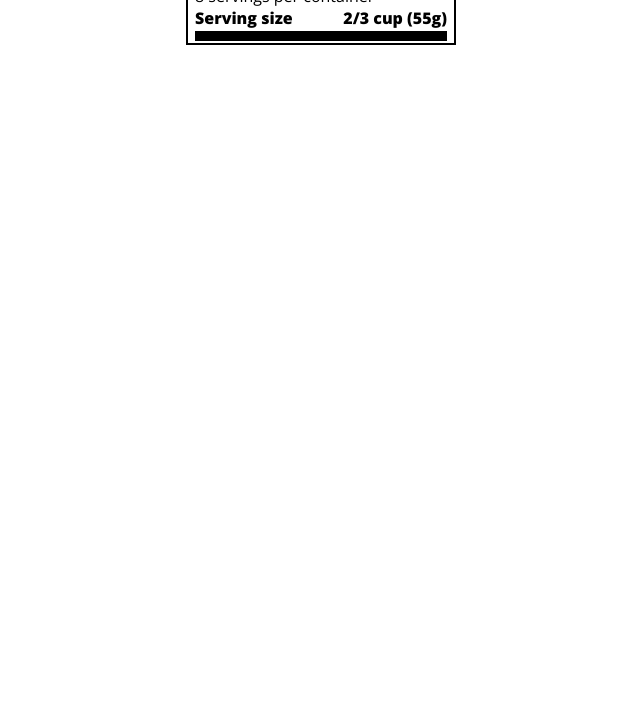
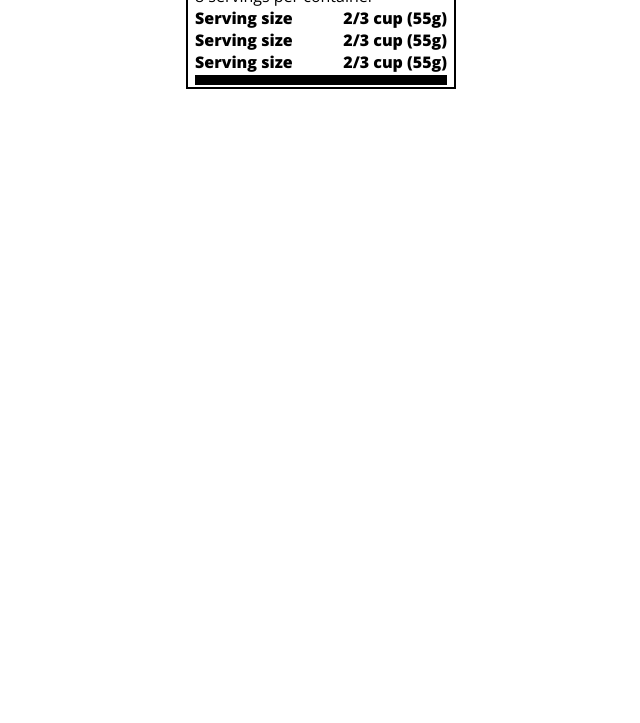
Before and after one commit to ryanngo1194/freeCodingCamp, a plain HTML site: page index.html in a window 1280 px wide. Shown: the part 77-800 px from the top of the page, without its empty margins (319-959 px from the left). Drawn offline with nearby package versions, Linux system fonts and the light colour scheme.

Commit message:
gfg
fgfg

```diff
--- a/index.html
+++ b/index.html
@@ -17,6 +17,8 @@
       </div>
       <p>8 servings per container</p>
       <p class="bold">Serving size <span>2/3 cup (55g)</span></p>
+      <p class="bold">Serving size <span>2/3 cup (55g)</span></p>
+      <p class="bold">Serving size <span>2/3 cup (55g)</span></p>
     </header>
     <div class="divider large"></div>
 
```
Also changed, not shown: 1 other file.
